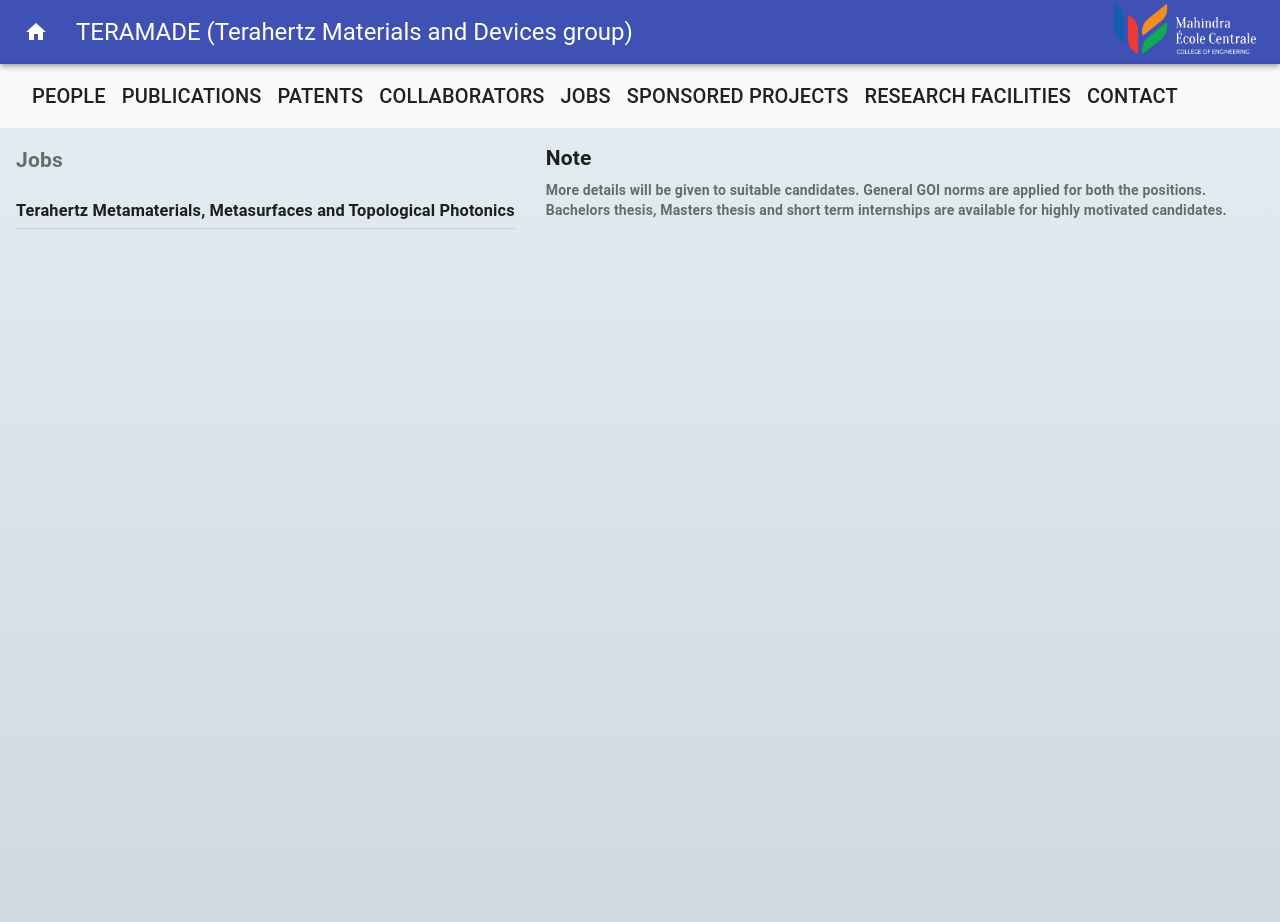
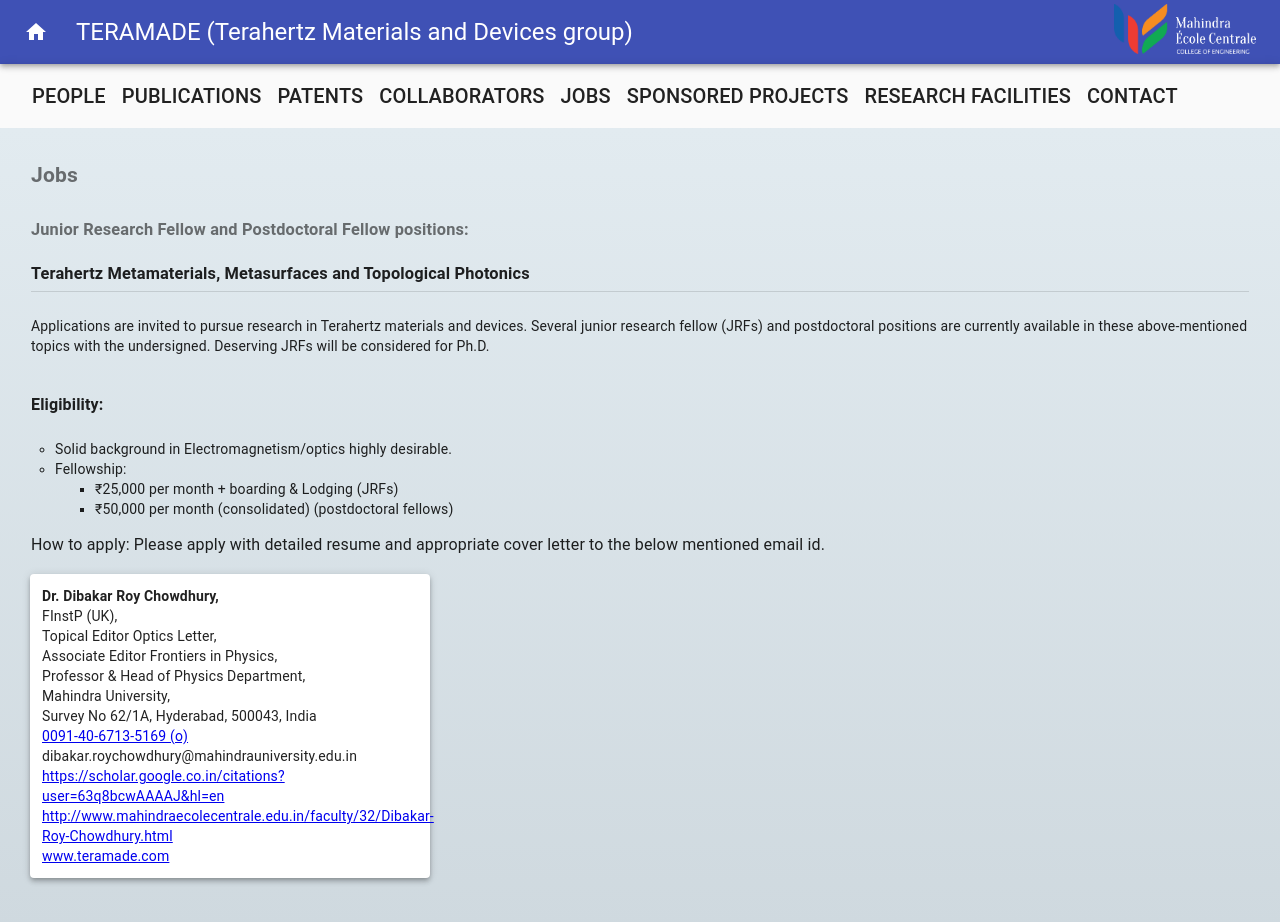
Before and after one commit to Rohithgilla12/Teramade, a React (Create React App) app: page /jobs in a window 1280 px wide. Shown: the top 922 px of the page. Built offline with nearby package versions, Linux system fonts and the light colour scheme.

Commit message:
Conten changes

```diff
--- a/src/components/Jobs.js
+++ b/src/components/Jobs.js
@@ -5,7 +5,8 @@
   ListItem,
   ListSubheader,
   Divider,
-  Typography
+  Typography,
+  Paper,
 } from "@material-ui/core";
 
 const Content = props => {
@@ -29,28 +30,57 @@
   return (
     <>
       <Grid container>
+        <Grid item={12} style={{ margin: 15 }}>
           <List>
             <ListSubheader>
               <Typography gutterBottom variant="body" component="h2">
                 Jobs
               </Typography>
+              <Typography variant="body" component="h3">
+                Junior Research Fellow and Postdoctoral Fellow positions:
+              </Typography>
             </ListSubheader>
             {JobsArr.map(element => {
               return <Content data={element} />;
             })}
+            <Typography gutterBottom variant="body2" component="p" style={{ padding: "16px" }}>
+              Applications are invited to pursue research in Terahertz materials and devices.
+              Several junior research fellow (JRFs) and postdoctoral positions are currently
+              available in these above-mentioned topics with the undersigned. Deserving JRFs
+              will be considered for Ph.D.
+            </Typography>
+            <Typography gutterBottom variant="body1" component="p" style={{ padding: "16px", fontWeight: 600 }}>
+              Eligibility:
+            </Typography>
+
+            <ul style={{ marginBottom: "12px" }}>
+              <li>Solid background in Electromagnetism/optics highly desirable.</li>
+              <li>Fellowship:</li>
+              <ul>
+                <li>₹25,000 per month + boarding & Lodging (JRFs)</li>
+                <li>₹50,000 per month (consolidated) (postdoctoral fellows)</li>
+              </ul>
+            </ul>
+
+            <Typography variant="subtitle1" component="span" style={{ padding: "16px" }}>
+              How to apply: Please apply with detailed resume and appropriate cover letter to the below mentioned email id.
+            </Typography>
+
+            <Paper elevation={4} style={{ padding: "12px", display: "grid", width: "400px" }}>
+              <span><strong>Dr. Dibakar Roy Chowdhury,</strong></span>
+              <span>FInstP (UK),</span>
+              <span>Topical Editor Optics Letter,</span>
+              <span>Associate Editor Frontiers in Physics,</span>
+              <span>Professor & Head of Physics Department,</span>
+              <span>Mahindra University,</span>
+              <span>Survey No 62/1A, Hyderabad, 500043, India</span>
+              <a href="tel:0091-40-6713-5169" >0091-40-6713-5169 (o)</a>
+              <span>dibakar.roychowdhury@mahindrauniversity.edu.in</span>
+              <a href="https://scholar.google.co.in/citations?user=63q8bcwAAAAJ&hl=en">https://scholar.google.co.in/citations?user=63q8bcwAAAAJ&hl=en</a>
+              <a href="http://www.mahindraecolecentrale.edu.in/faculty/32/Dibakar-Roy-Chowdhury.html">http://www.mahindraecolecentrale.edu.in/faculty/32/Dibakar-Roy-Chowdhury.html</a>
+              <a href="https://teramade.com/">www.teramade.com</a>
+            </Paper>
           </List>
-        <Grid item={12} style={{ margin: 15 }}>
-          <Typography gutterBottom variant="body" component="h2">
-            Note
-          </Typography>
-          <Typography variant="body" color="textSecondary" component="h4">
-            More details will be given to suitable candidates. General GOI norms
-            are applied for both the positions.
-          </Typography>
-          <Typography variant="body" color="textSecondary" component="h4">
-            Bachelors thesis, Masters thesis and short term internships are
-            available for highly motivated candidates.
-          </Typography>
         </Grid>
       </Grid>
     </>
--- a/src/components/News.js
+++ b/src/components/News.js
@@ -1,4 +1,4 @@
-import React from "react";
+import React, { useRef, useState } from "react";
 import {
   Grid,
   List,
@@ -6,6 +6,32 @@
   ListSubheader,
   Divider,
 } from "@material-ui/core";
+
+function Marquee(props) {
+  const [paused, setPaused] = useState(false);
+  const marqueeRef = useRef(null);
+
+  function startMarquee() {
+    setPaused(false);
+    marqueeRef.current.start();
+  }
+
+  function pauseMarquee() {
+    setPaused(true);
+    marqueeRef.current.stop();
+  }
+
+  return (
+    <div
+      onMouseEnter={pauseMarquee}
+      onMouseLeave={startMarquee}
+      className={`marquee ${paused ? 'paused' : ''}`}
+    >
+      {/*  eslint-disable-next-line */}
+      <marquee ref={marqueeRef} {...props} />
+    </div>
+  );
+}
 
 const Content = (props) => {
   return (
@@ -23,8 +49,8 @@
   "Dr. Monika Koijam joined as scientist in European union funded project with University of Lillee and ICFO Bercelona (September 2022)",
   "Prof. Dibakar Roy Chowdhury started as Topical Editor of Optics Letters, Optica (erstwhile OSA) (September 2022)",
   "Dr. Subhajit Karmakar started working as post-doctoral associate with Princeton University, USA, (August 2022)",
-  "Our recent work is highlighted as feature article/cover page by Journal of Applied",
-  "Physics in June 2022. Magnetospectroscopy of terahertz surface plasmons in subwavelength perforated superlattice thin-films, Journal of Applied Physics, 131, 223102 (2022)",
+  "Our recent work is highlighted as feature article/cover page by Journal of Applied Physics in June 2022.",
+  "Magnetospectroscopy of terahertz surface plasmons in subwavelength perforated superlattice thin-films, Journal of Applied Physics, 131, 223102 (2022)",
   "Ms. Vaishnavi Sajeev received best presentation award for her talk entitled “Geometry dependent extra ordinary transmissions in terahertz hole arrays” in International Conference on Advanced Materials and Devices for Futuristic Applications-2021 (IC-AMDFA-2021) (November 2021)",
   "Our recent work is highlighted as feature article/cover page by Journal of Applied Physics in their December 30th, 2021 issue, Hybridization of Dark resonating states in terahertz metasurfaces, Journal of Applied Physics, 130, 243101 (2021)",
   "Prof. Dibakar Roy Chowdhury elected as Senior Member of Optical Society of America (OSA) [July 2020]",
@@ -49,12 +75,11 @@
       <Grid container>
         <List>
           <ListSubheader>News</ListSubheader>
-          {/*  eslint-disable-next-line */}
-          <marquee direction="down" scrollamount="2">
+          <Marquee behavior="scroll" direction="down" scrollamount="2">
             {newsArr.map((element) => {
               return <Content key={element} data={element} />;
             })}
-          </marquee>
+          </Marquee>
         </List>
       </Grid>
     </div>
```
Lines whose indentation alone changed are shown as unchanged.
